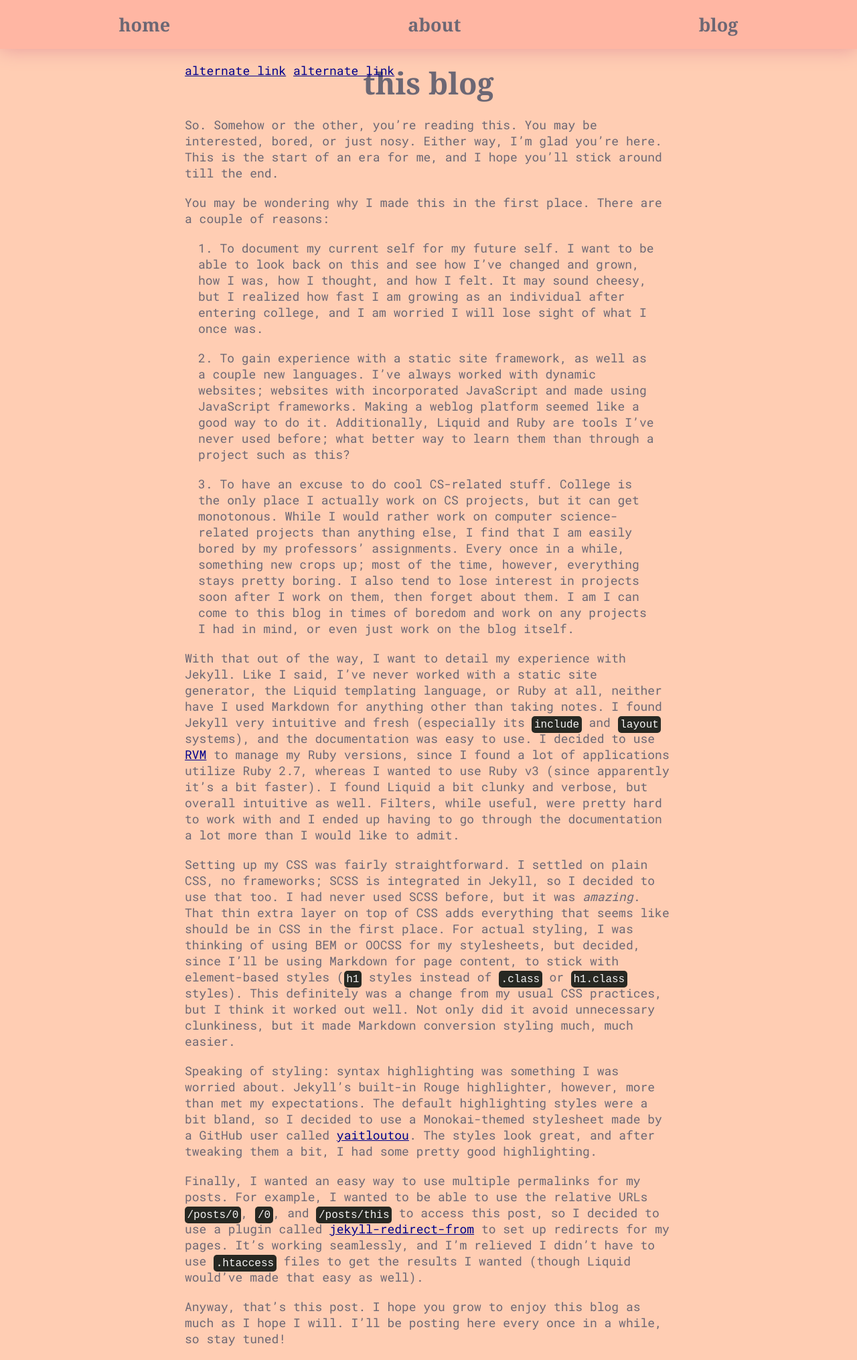
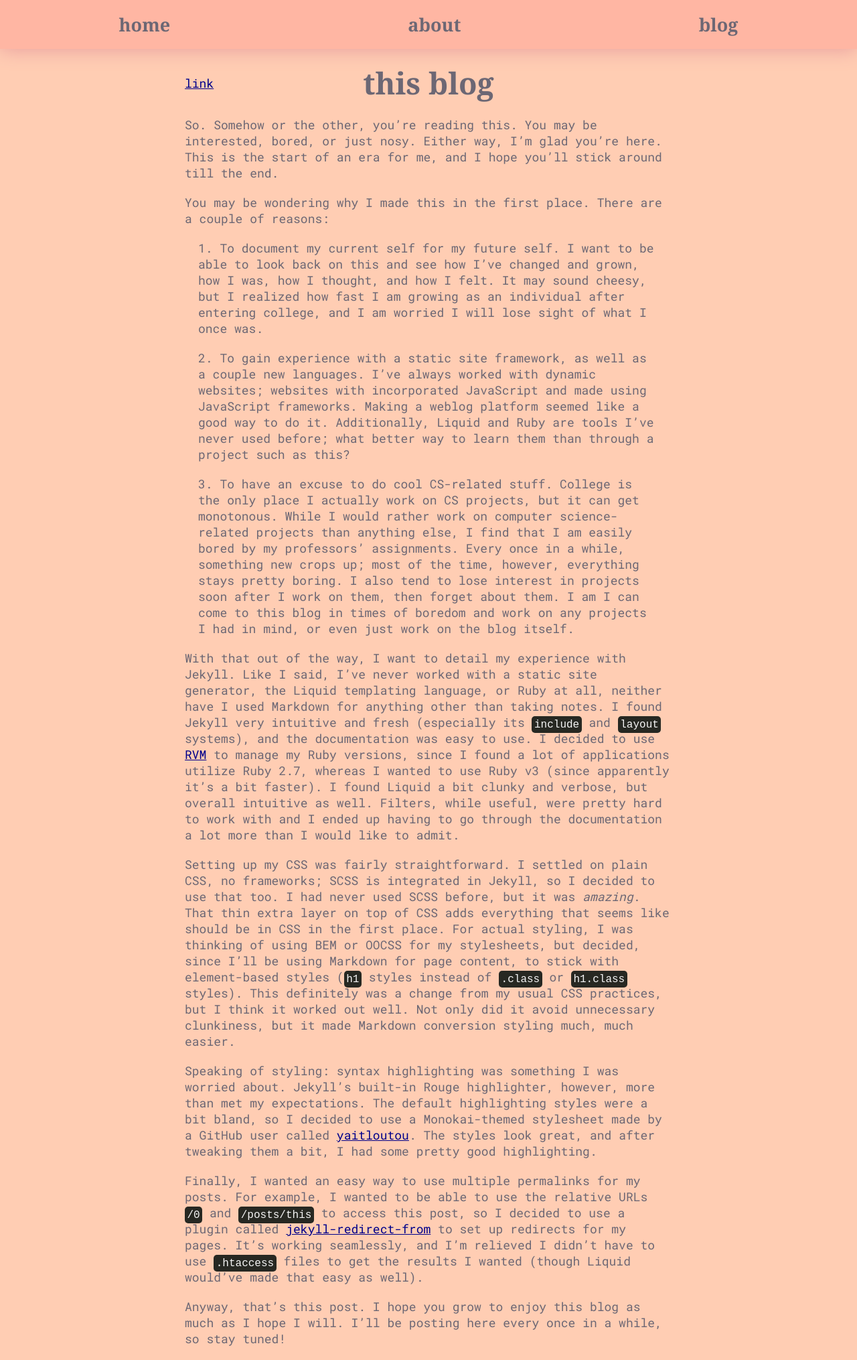
Before and after one commit to ahmrr/ahmrr.github.io, a Jekyll site: the page built from _posts/2022-12-17-this.md, in a window 1280 px wide. Shown: the whole page at 67% size. Built offline with Jekyll 4.4.1, drawn with Linux system fonts in a browser that asks for light colours.

Commit message:
Minor improvements 🤏
Fixed shortlinks and permalinks

```diff
--- a/_layouts/post.html
+++ b/_layouts/post.html
@@ -14,14 +14,14 @@
         {% include nav.html %}
         <main>
             <header>
+                <div class="links">
+                    {% for link in page.redirect_from %}
+                    <a href="{{ link | prepend: site.url  }}">link</a>
+                    {% endfor %}
+                </div>
                 <h1>{{ page.title }}</h1>
             </header>
             <article>{{ content }}</article>
-            <div class="links">
-                {% for link in page.redirect_from %}
-                <a href="{{ link | prepend: site.url  }}">alternate link</a>
-                {% endfor %}
-            </div>
         </main>
     </body>
 </html>
--- a/_posts/2022-12-17-this.md
+++ b/_posts/2022-12-17-this.md
@@ -4,7 +4,6 @@ layout: post
 permalink: /posts/this
 excerpt: the creation of my weblog and the reasons behind it.
 redirect_from:
-    - /posts/0
     - /0
 ---
 
@@ -25,6 +24,6 @@ Setting up my CSS was fairly straightforward. I settled on plain CSS, no framewo
 
 Speaking of styling: syntax highlighting was something I was worried about. Jekyll's built-in Rouge highlighter, however, more than met my expectations. The default highlighting styles were a bit bland, so I decided to use a Monokai-themed stylesheet made by a GitHub user called [yaitloutou](https://github.com/yaitloutou). The styles look great, and after tweaking them a bit, I had some pretty good highlighting.
 
-Finally, I wanted an easy way to use multiple permalinks for my posts. For example, I wanted to be able to use the relative URLs `/posts/0`, `/0`, and `/posts/this` to access this post, so I decided to use a plugin called [jekyll-redirect-from](https://github.com/jekyll/jekyll-redirect-from) to set up redirects for my pages. It's working seamlessly, and I'm relieved I didn't have to use `.htaccess` files to get the results I wanted (though Liquid would've made that easy as well).
+Finally, I wanted an easy way to use multiple permalinks for my posts. For example, I wanted to be able to use the relative URLs `/0` and `/posts/this` to access this post, so I decided to use a plugin called [jekyll-redirect-from](https://github.com/jekyll/jekyll-redirect-from) to set up redirects for my pages. It's working seamlessly, and I'm relieved I didn't have to use `.htaccess` files to get the results I wanted (though Liquid would've made that easy as well).
 
 Anyway, that's this post. I hope you grow to enjoy this blog as much as I hope I will. I'll be posting here every once in a while, so stay tuned!
--- a/_sass/default.scss
+++ b/_sass/default.scss
@@ -77,3 +77,18 @@ a:not(nav a) {
 ::selection {
     background: $pastel-pink;
 }
+
+/* width */
+::-webkit-scrollbar {
+    width: 10px;
+}
+
+/* Track */
+::-webkit-scrollbar-track {
+    background: transparent;
+}
+
+/* Handle */
+::-webkit-scrollbar-thumb {
+    background: $old-lavender;
+}
--- a/_sass/post.scss
+++ b/_sass/post.scss
@@ -1,5 +1,7 @@
 main {
-    position: relative;
+    & > header {
+        position: relative;
+    }
 
     & > article {
         margin: 0;
@@ -26,9 +28,12 @@ main {
 }
 
 .links {
+    height: 100%;
+    display: flex;
+    align-items: center;
     position: absolute;
     top: 0;
-    left: 20px;
+    left: 0;
     margin: 0;
 
     & * {
```
Also changed, not shown: 5 other files.
